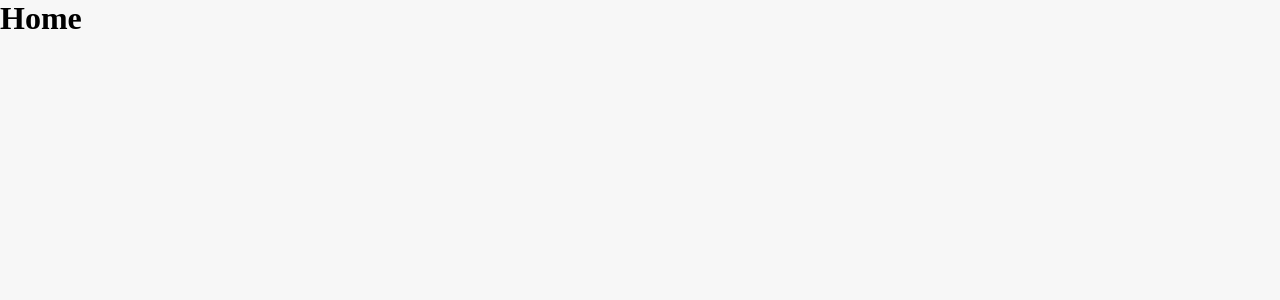
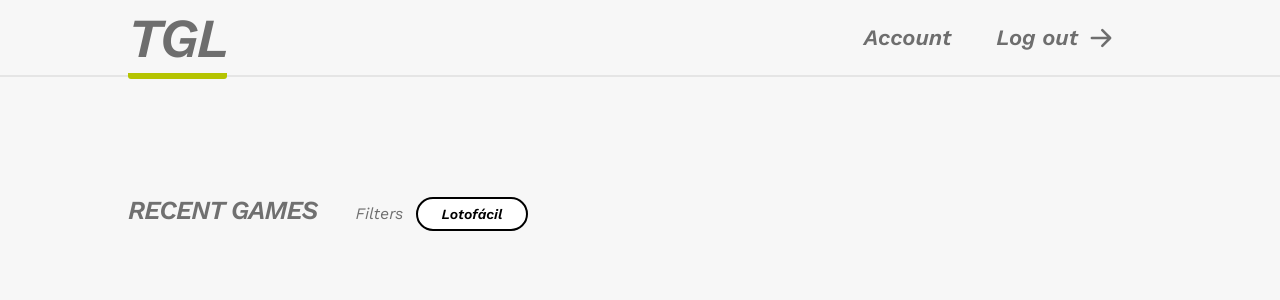
Before and after one commit to Hoshibi/Prova-React-Typescript, a React (Create React App) app in the folder loteria-2/: page /home in a window 1280 px wide. Shown: the top 300 px of the page. Built offline with nearby package versions, Linux system fonts and the light colour scheme; the HTML template or start-up script is replaced by a standard one.

Commit message:
feat: Loteria 2 - 1.3
- Início ao desenvolvimento da página Home

```diff
--- /dev/null
+++ b/loteria-2/src/components/ButtonGame/index.tsx
@@ -0,0 +1,11 @@
+import React from "react";
+
+import { ButtonStyle } from './styles';
+
+const ButtonGames: React.FC = () => {
+    return (
+        < ButtonStyle >Lotofácil</ ButtonStyle >
+    );
+};
+
+export default ButtonGames
--- /dev/null
+++ b/loteria-2/src/components/ButtonGame/styles.ts
@@ -0,0 +1,19 @@
+import styled from "styled-components";
+
+export const ButtonStyle = styled.button `
+    font-size: 14px;
+    font-weight: 600;
+    background: #fff;
+    font-family: 'Work Sans', sans-serif;
+    font-style: italic;
+    border-radius: 30px;
+    border-style: solid;
+    height: 34px;
+    width: 112px;
+    margin-top: 3vh;
+    margin-right: 2vw;
+
+    &:hover{
+        opacity: 0.6;
+    }
+`;
--- a/loteria-2/src/components/FormContainer/index.tsx
+++ b/loteria-2/src/components/FormContainer/index.tsx
@@ -1,6 +1,6 @@
 import React from 'react';
+
 import { HiArrowRight, HiArrowLeft } from 'react-icons/hi';
-
 import { Container, FormDiv, BtnGreen, BtnGray } from './styles'
 
 interface PropsType {
@@ -10,7 +10,7 @@ interface PropsType {
   back: boolean;
 }
 
-const FormContainer: React.FC<PropsType> = ({ children, title, btnGreenTitle, btnGrayTitle, back}) => {
+const FormContainer: React.FC<PropsType> = ({ children, title, btnGreenTitle, btnGrayTitle, back }) => {
 
   let typeBtnGray : string;
   back ? typeBtnGray = 'back' : typeBtnGray = 'other';
--- a/loteria-2/src/components/Navbar/index.tsx
+++ b/loteria-2/src/components/Navbar/index.tsx
@@ -3,12 +3,16 @@ import React from 'react';
 import { NavbarContainer, Logo, BtnLogo } from './styles'
 import { HiArrowRight } from 'react-icons/hi';
 
-const Navbar: React.FC = () => {
+interface PropsTypes {
+    inHome: boolean;
+  }
+
+const Navbar: React.FC<PropsTypes> = ({ inHome }) => {
     return (
         <NavbarContainer>
             <ul>
                 <li><Logo href="/">TGL</Logo></li>
-                <li><BtnLogo href="/">Home</BtnLogo></li>
+                {!inHome && <li><BtnLogo href="/">Home</BtnLogo></li>}
             </ul>
             <ul>
                 <li><a href="/">Account</a></li>
--- /dev/null
+++ b/loteria-2/src/components/RecentGames/index.tsx
@@ -0,0 +1,16 @@
+import React from "react";
+
+import { Container, Title, TitleFilter } from './styles';
+import ButtonGames from "../ButtonGame";
+
+const RecentGames: React.FC = () => {
+    return (
+        <Container>
+            <Title>RECENT GAMES</Title>
+            <TitleFilter>Filters</TitleFilter>
+            <ButtonGames />
+        </Container>
+    );
+};
+
+export default RecentGames;
--- /dev/null
+++ b/loteria-2/src/components/RecentGames/styles.ts
@@ -0,0 +1,25 @@
+import styled from "styled-components";
+
+export const Container = styled.div `
+    float: left;
+    width: 51vw;
+    padding-left: 10vw;
+    padding-top: 12vh;
+    padding-bottom: 5vh;
+
+    color: #707070;
+    font-family: 'Work Sans', sans-serif;
+    font-style: italic;
+`;
+
+export const Title = styled.span `
+    font-size: 26px;
+    font-weight: 600;
+    letter-spacing: -1px;
+`;
+
+export const TitleFilter = styled.span `
+    font-weight: 400;
+    padding-left: 3vw;
+    padding-right: 1vw;
+`;
--- a/loteria-2/src/pages/home.tsx
+++ b/loteria-2/src/pages/home.tsx
@@ -1,10 +1,14 @@
 import React from 'react';
+
+import Navbar from '../components/Navbar';
+import RecentGames from '../components/RecentGames';
 
 function Home() {
   return (
-    <div className="Home">
-      <h1>Home</h1>
-    </div>
+    <>
+      <Navbar inHome={true}/>
+      <RecentGames />
+    </>
   );
 }
 
--- a/loteria-2/src/pages/newBet.tsx
+++ b/loteria-2/src/pages/newBet.tsx
@@ -7,7 +7,7 @@ import Cart from '../components/Cart';
 function NewBet() {
   return (
     <>
-      <Navbar />
+      <Navbar inHome={false}/>
       <LotteryCard />
       <Cart />
     </>
```
